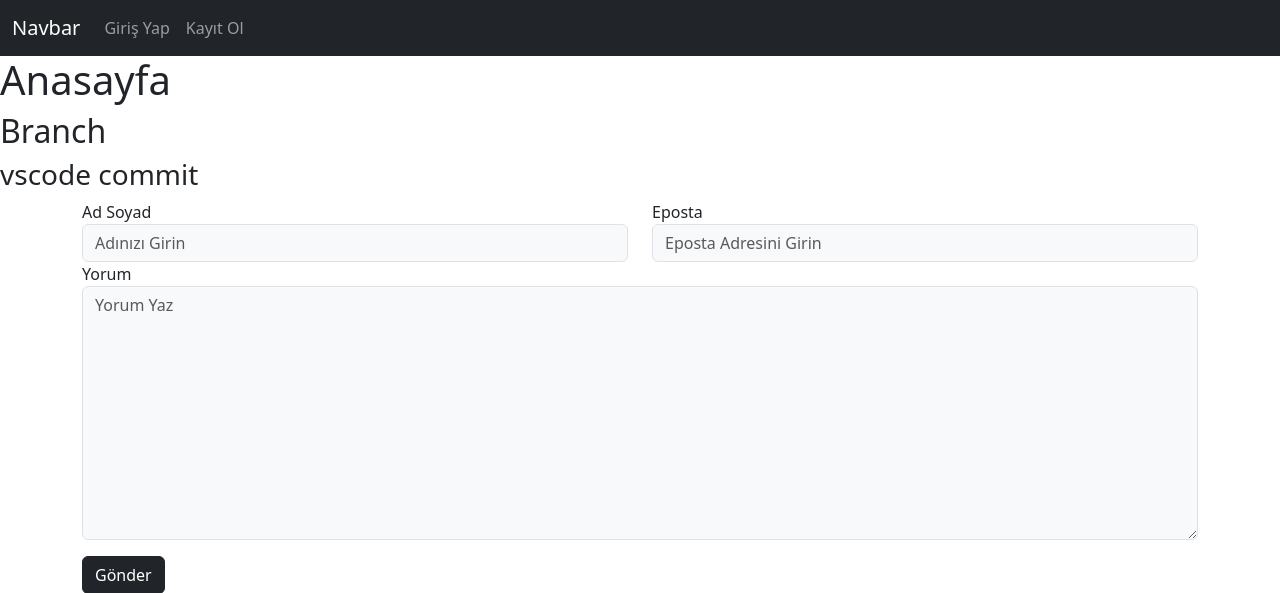
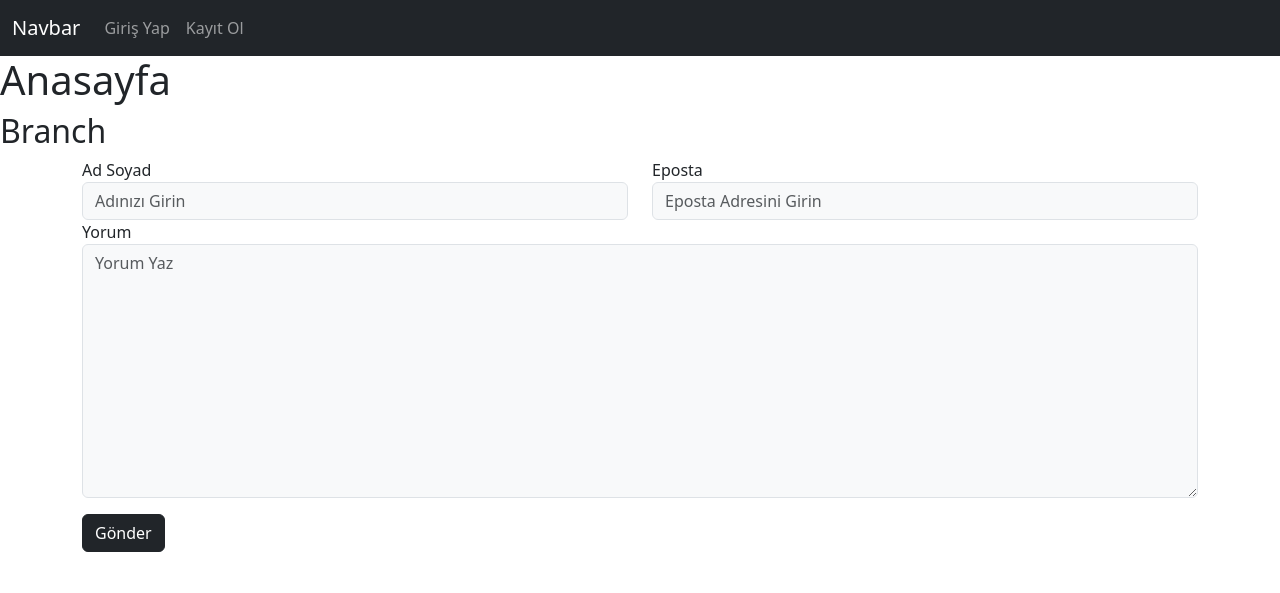
Before and after one commit to Akdrkzl/djangoComment, a Django app: page /home/ in a window 1280 px wide. Shown: the top 593 px of the page. Run offline with Django 4.2, Linux system fonts and the light colour scheme; data comes from the database, SQL or seed files in the repository.

Commit message:
Update index.html
h1sil

```diff
--- a/commentapp/templates/index.html
+++ b/commentapp/templates/index.html
@@ -5,8 +5,6 @@
 
     <h1>Anasayfa</h1>
     <h2>Branch</h2>
-    <h3>vscode commit</h3>
-
     <form method="POST">
         {% csrf_token %}
         <div class="container">
```
